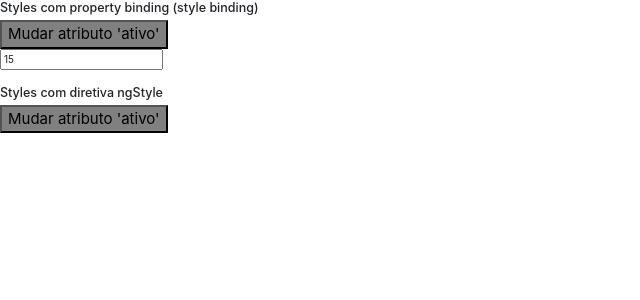
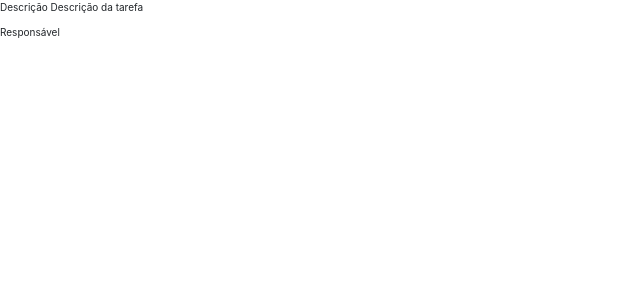
Before and after one commit to pablotdv/youtube-curso-angular, an Angular app in the folder diretivas/: page / in a window 1280 px wide. Shown: the top 300 px of the page, without its empty margins (0-640 px from the left). Built offline with nearby package versions, Linux system fonts and the light colour scheme.

Commit message:
Curso Angular #31: Operador Elvis ("?")

```diff
--- a/diretivas/src/app/app.component.html
+++ b/diretivas/src/app/app.component.html
@@ -3,4 +3,6 @@
 <!-- <app-diretiva-ngfor></app-diretiva-ngfor> -->
 
 <!-- <app-diretiva-ngclass></app-diretiva-ngclass> -->
-<app-diretiva-ngstyle></app-diretiva-ngstyle>
+<!-- <app-diretiva-ngstyle></app-diretiva-ngstyle> -->
+
+<app-operador-elvis></app-operador-elvis>
--- a/diretivas/src/app/app.module.ts
+++ b/diretivas/src/app/app.module.ts
@@ -10,6 +10,7 @@
 import { DiretivaNgforComponent } from './diretiva-ngfor/diretiva-ngfor.component';
 import { DiretivaNgclassComponent } from './diretiva-ngclass/diretiva-ngclass.component';
 import { DiretivaNgstyleComponent } from './diretiva-ngstyle/diretiva-ngstyle.component';
+import { OperadorElvisComponent } from './operador-elvis/operador-elvis.component';
 
 
 @NgModule({
@@ -20,7 +21,8 @@
     DiretivaNgswitchComponent,
     DiretivaNgforComponent,
     DiretivaNgclassComponent,
-    DiretivaNgstyleComponent
+    DiretivaNgstyleComponent,
+    OperadorElvisComponent
   ],
   imports: [
     BrowserModule,
--- /dev/null
+++ b/diretivas/src/app/operador-elvis/operador-elvis.component.html
@@ -0,0 +1,7 @@
+<p>
+  Descrição {{ tarefa.desc }}
+</p>
+
+<p>
+    Responsável {{ tarefa.responsavel?.nome }}
+  </p>
--- /dev/null
+++ b/diretivas/src/app/operador-elvis/operador-elvis.component.ts
@@ -0,0 +1,20 @@
+import { Component, OnInit } from '@angular/core';
+
+@Component({
+  selector: 'app-operador-elvis',
+  templateUrl: './operador-elvis.component.html',
+  styleUrls: ['./operador-elvis.component.scss']
+})
+export class OperadorElvisComponent implements OnInit {
+
+  tarefa: any = {
+    desc: 'Descrição da tarefa',
+    responsavel: null
+  };
+
+  constructor() { }
+
+  ngOnInit() {
+  }
+
+}
```
Also changed, not shown: diretivas/src/app/operador-elvis/operador-elvis.component.scss (added), 1 other file (tests, documents, lock files or other folders).
